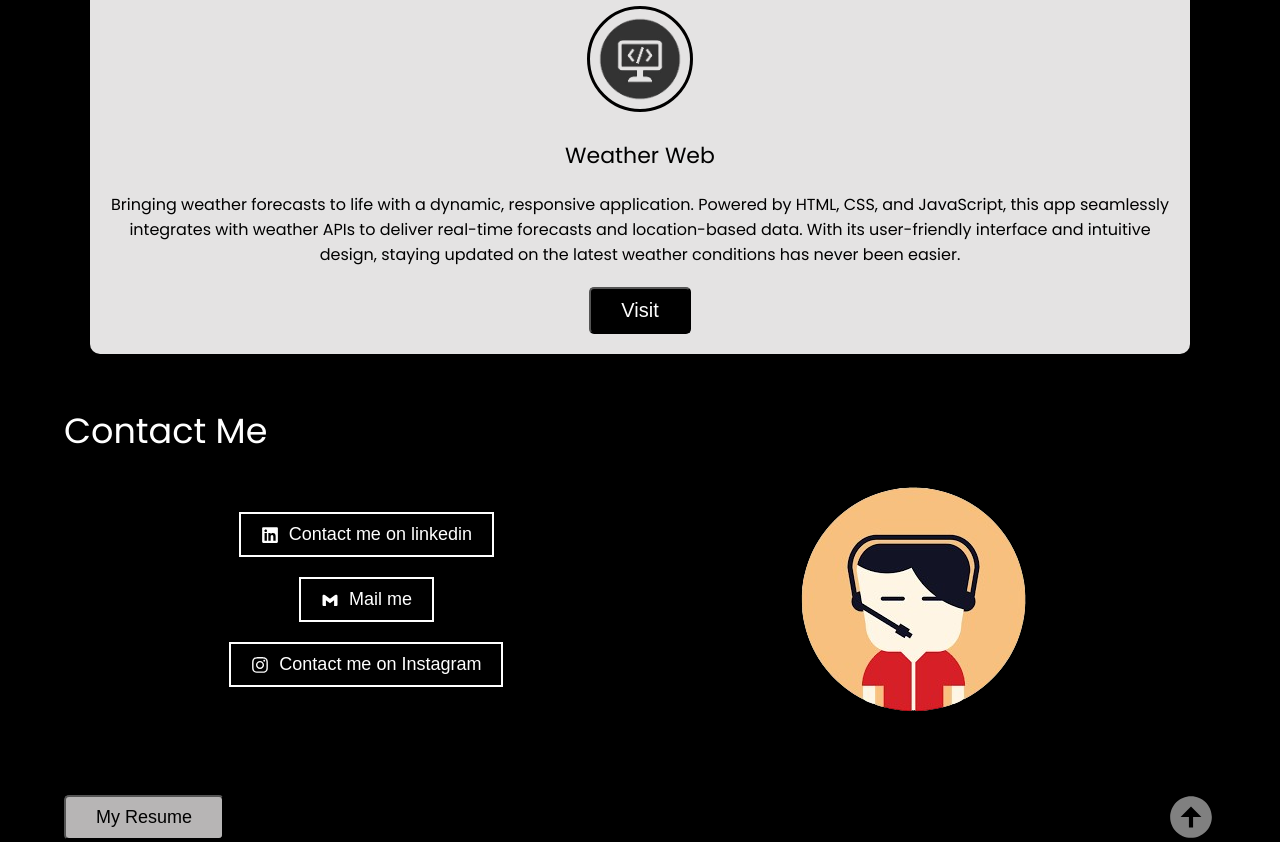
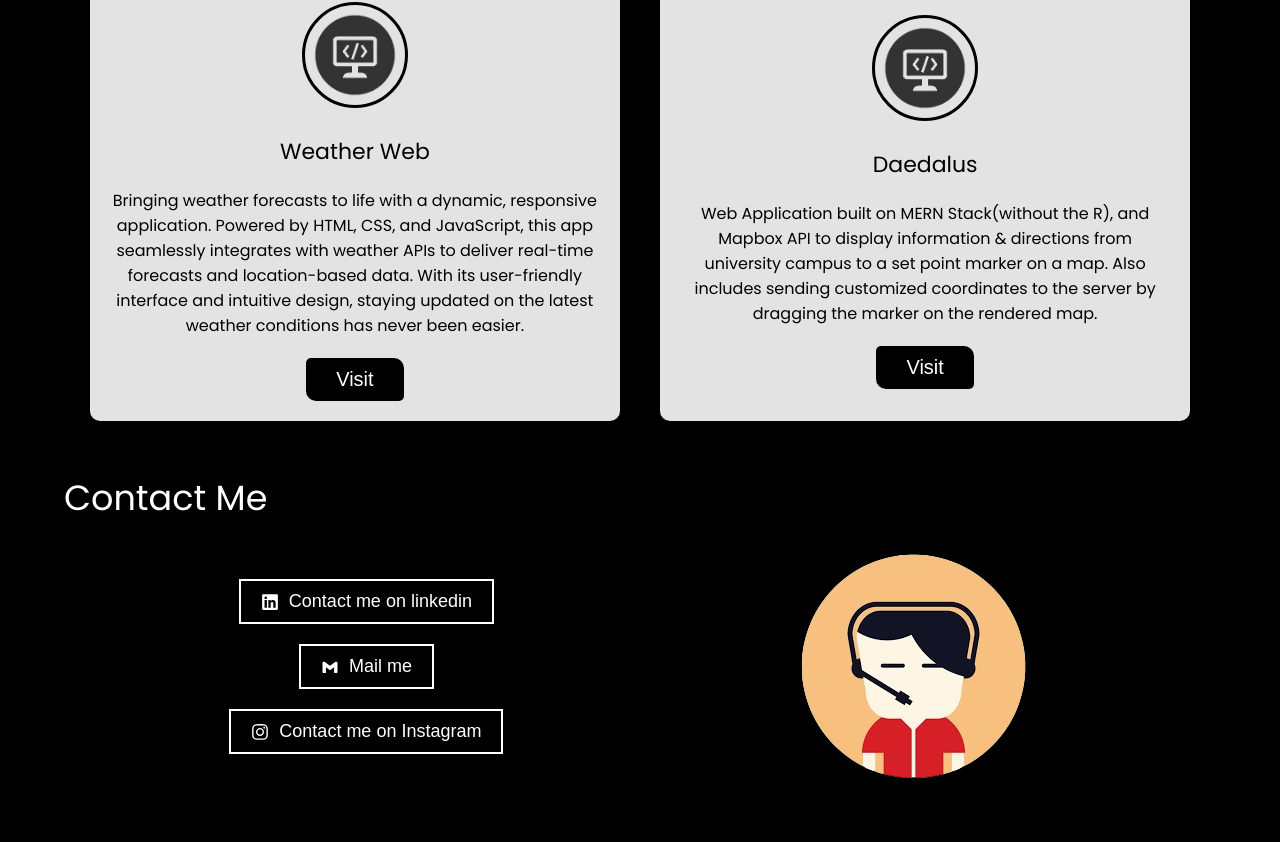
Before and after one commit to harshj2109/Portfolio, a React (Vite) app: page / in a window 1280 px wide. Shown: the part 1955-2797 px from the top of the page. Built offline with nearby package versions, Linux system fonts and the light colour scheme.

Commit message:
Minor commit

```diff
--- a/index.html
+++ b/index.html
@@ -2,15 +2,16 @@
 <html lang="en">
   <head>
     <meta charset="UTF-8" />
-    <link rel="icon" type="image/svg+xml" href="/vite.svg" />
+    <link rel="icon" type="png" href="./public/Images/Icon/Icon.png" />
     <link rel="preconnect" href="https://fonts.googleapis.com" />
     <link rel="preconnect" href="https://fonts.gstatic.com" crossorigin />
     <link
       href="https://fonts.googleapis.com/css2?family=Poppins:ital,wght@0,100;0,200;0,300;0,400;0,500;0,600;0,700;0,800;0,900;1,100;1,200;1,300;1,400;1,500;1,600;1,700;1,800;1,900&family=Raleway:ital,wght@0,100..900;1,100..900&display=swap"
       rel="stylesheet"
     />
+
     <meta name="viewport" content="width=device-width, initial-scale=1.0" />
-    <title>Vite + React</title>
+    <title>Harsh's Portfolio</title>
   </head>
   <body>
     <div id="root"></div>
--- a/src/Components/Hero.jsx
+++ b/src/Components/Hero.jsx
@@ -269,7 +269,7 @@ const Hero = () => {
               </a>
             </div>
           </div>
-          {/* <div className="project-box">
+          <div className="project-box">
             <div className="project-img">
               <img
                 className="project-icon"
@@ -277,10 +277,13 @@ const Hero = () => {
                 alt=""
               />
             </div>
-            <div className="project-name">Project 1</div>
+            <div className="project-name">Daedalus</div>
             <div className="project-desc">
-              Lorem ipsum dolor sit amet consectetur, adipisicing elit.
-              Voluptatibus, consequuntur.
+              Web Application built on MERN Stack(without the R), and Mapbox API
+              to display information & directions from university campus to a
+              set point marker on a map. Also includes sending customized
+              coordinates to the server by dragging the marker on the rendered
+              map.
             </div>
 
             <div className="link-btn">
@@ -288,7 +291,7 @@ const Hero = () => {
                 <button className="project-btn">Visit</button>
               </a>
             </div>
-          </div> */}
+          </div>
         </div>
       </div>
 
@@ -331,8 +334,11 @@ const Hero = () => {
       </div>
 
       <div className="footer">
-        <a href="">
-          <button className="resume-btn">my resume</button>
+        <a
+          target="_blank"
+          href="https://drive.google.com/file/d/171GubQ6FyC4UkbcPY-Jzl0UIshgzwDkO/view?usp=drive_link"
+        >
+          <button className="resume-btn">My Resume</button>
         </a>
         <a href="#">
           <button className="upbtn">
--- a/src/Components/Navbar.jsx
+++ b/src/Components/Navbar.jsx
@@ -36,7 +36,12 @@ const Navbar = () => {
         <a className="nav2-text" href="#contact" onClick={click}>
           Contact
         </a>
-        <a className="nav2-text" onClick={click}>
+        <a
+          href="https://drive.google.com/file/d/171GubQ6FyC4UkbcPY-Jzl0UIshgzwDkO/view?usp=drive_link"
+          target="_blank"
+          className="nav2-text"
+          onClick={click}
+        >
           Resume
         </a>
         <a
--- a/src/Css/Contact.css
+++ b/src/Css/Contact.css
@@ -39,8 +39,8 @@
   display: flex;
   align-items: center;
   gap: 10px;
-  transition: all 5s;
 }
+
 .instabtn:hover {
   /* background: rgb(249, 206, 52); */
   background: linear-gradient(
@@ -88,8 +88,13 @@
   font-size: 18px;
   text-transform: capitalize;
   padding: 10px 30px;
-  background-color: rgb(183, 181, 181);
+  background-color: rgb(144, 142, 142);
   border-radius: 5px;
+  transition: all 0.5s;
+  /* color: white; */
+}
+.resume-btn:hover {
+  background-color: white;
 }
 .upbtn {
   font-size: 50px;
@@ -100,6 +105,10 @@
   place-items: center;
   outline: none;
   border: none;
+  transition: all 0.5s;
+}
+.upbtn:hover {
+  color: white;
 }
 
 @media screen and (max-width: 425.7px) {
--- a/src/Css/Navbar.css
+++ b/src/Css/Navbar.css
@@ -12,7 +12,7 @@
   position: relative;
 }
 
-.nav2 {
+.main-navbar .nav2 {
   display: flex;
   align-items: center;
   /* justify-content: center; */
@@ -20,6 +20,11 @@
 }
 .nav2-text {
   margin-left: 20px;
+  transition: all 0.5s;
+}
+
+.nav2-text:hover {
+  letter-spacing: 2px;
 }
 .ham-nav {
   display: none;
--- a/src/Css/Project.css
+++ b/src/Css/Project.css
@@ -25,7 +25,7 @@ a {
 .project-box {
   gap: 20px;
   flex: 33%;
-  /* height: 250px; */
+  /* height: 100px; */
   margin: 20px 20px;
   background-color: rgb(228, 227, 227);
   text-align: center;
@@ -36,7 +36,11 @@ a {
   padding: 20px;
   color: black;
   border-radius: 10px;
+  /* transition: all 1s; */
 }
+/* .project-box:hover {
+  height: auto;
+} */
 .project-name {
   font-size: 22px;
 }
@@ -49,11 +53,19 @@ a {
 }
 .project-btn {
   padding: 10px 30px;
-  border-radius: 5px;
+  border-radius: 5px 10px;
   font-size: 20px;
   background-color: black;
   color: white;
   cursor: pointer;
+  border: 0;
+  outline: 0;
+  transition: all 0.5s;
+}
+
+.project-btn:hover {
+  transform: scale(1.05);
+  box-shadow: 1px 10px 20px black;
 }
 @media screen and (max-width: 425.7px) {
   .project-title {
```
Also changed, not shown: public/Images/Icon/Icon.png (added).
